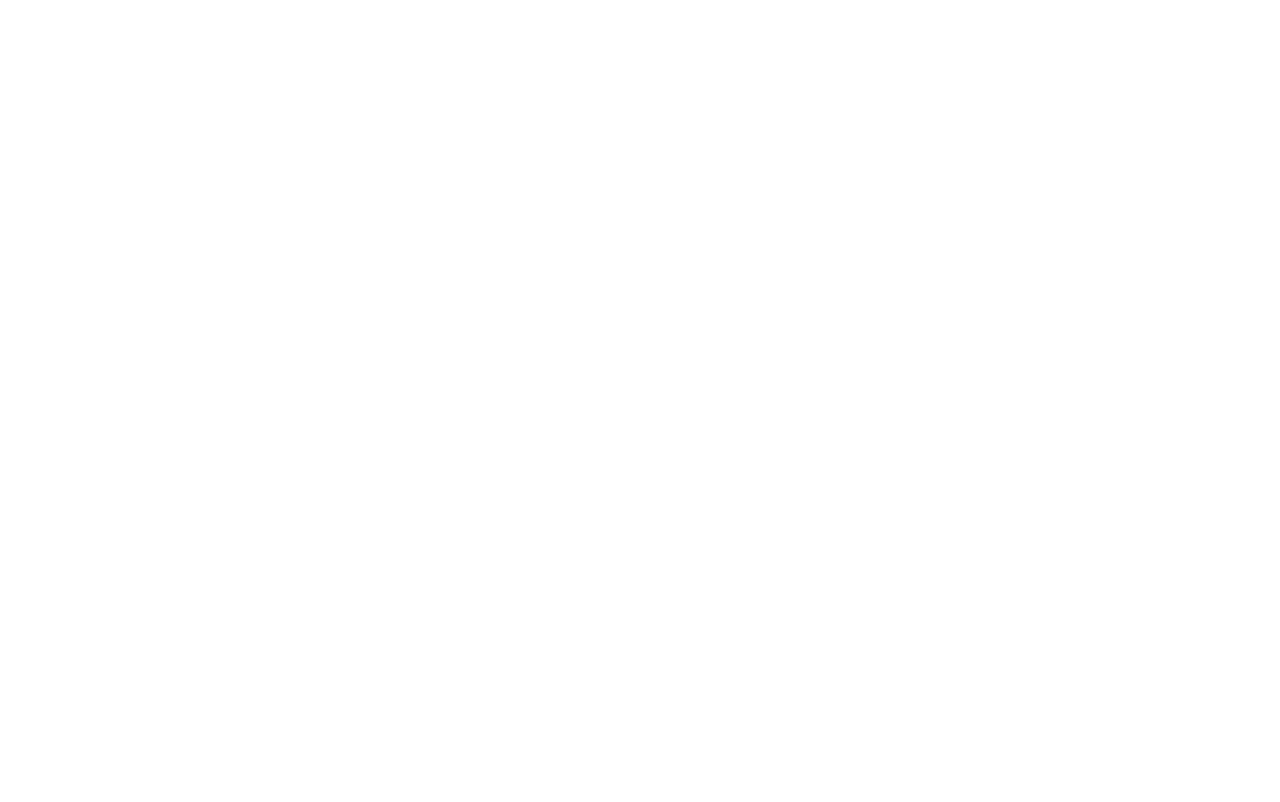
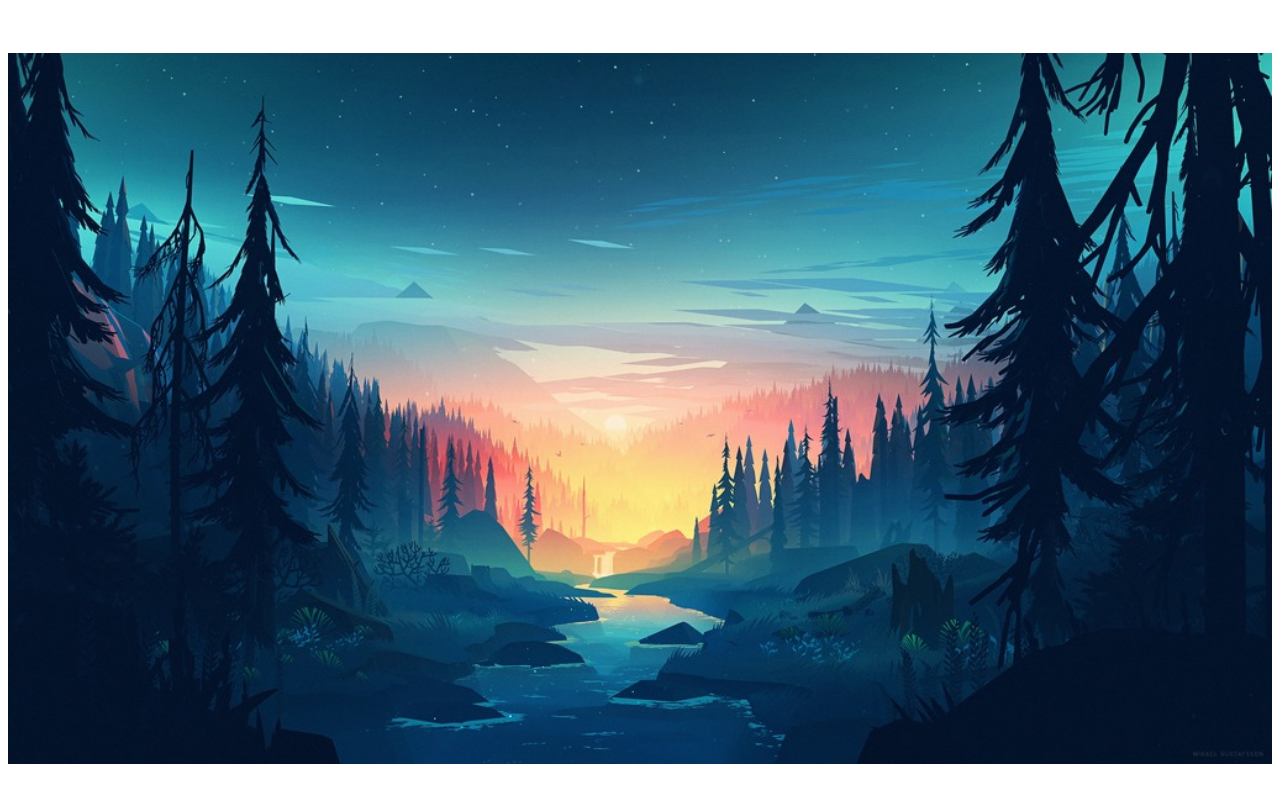
Before and after one commit to js-tasks-ru/htmlcss-20240913_dimonnwc3, a website: page 06-lection4/02-background-image/index.html in a window 1280 px wide. Drawn offline with Linux system fonts and the light colour scheme.

Commit message:
add background image using media queries

```diff
--- a/06-lection4/02-background-image/background-image.css
+++ b/06-lection4/02-background-image/background-image.css
@@ -0,0 +1,26 @@
+.background {
+  width: 100%;
+  height: 100%;
+  background-image: url(./public/forest_400.jpg);
+  background-size: contain;
+  background-repeat: no-repeat;
+  background-position: center;
+}
+
+@media screen and (min-width: 768px) {
+  .background {
+    background-image: url(./public/forest_768.jpg);
+  }
+}
+
+@media screen and (min-width: 1024px) {
+  .background {
+    background-image: url(./public/forest_1024.jpg);
+  }
+}
+
+@media screen and (min-width: 2560px) {
+  .background {
+    background-image: url(./public/forest_2560.jpg);
+  }
+}
--- a/06-lection4/02-background-image/index.html
+++ b/06-lection4/02-background-image/index.html
@@ -1,10 +1,10 @@
 <!DOCTYPE html>
 <html lang="ru">
-    <head>
-        <link rel="stylesheet" href="../../assets/css/main.css">
-        <link rel="stylesheet" href="./background-image.css">
-    </head>
-    <body>
-
-    </body>
+  <head>
+    <link rel="stylesheet" href="../../assets/css/main.css" />
+    <link rel="stylesheet" href="./background-image.css" />
+  </head>
+  <body>
+    <div class="background"></div>
+  </body>
 </html>
```
